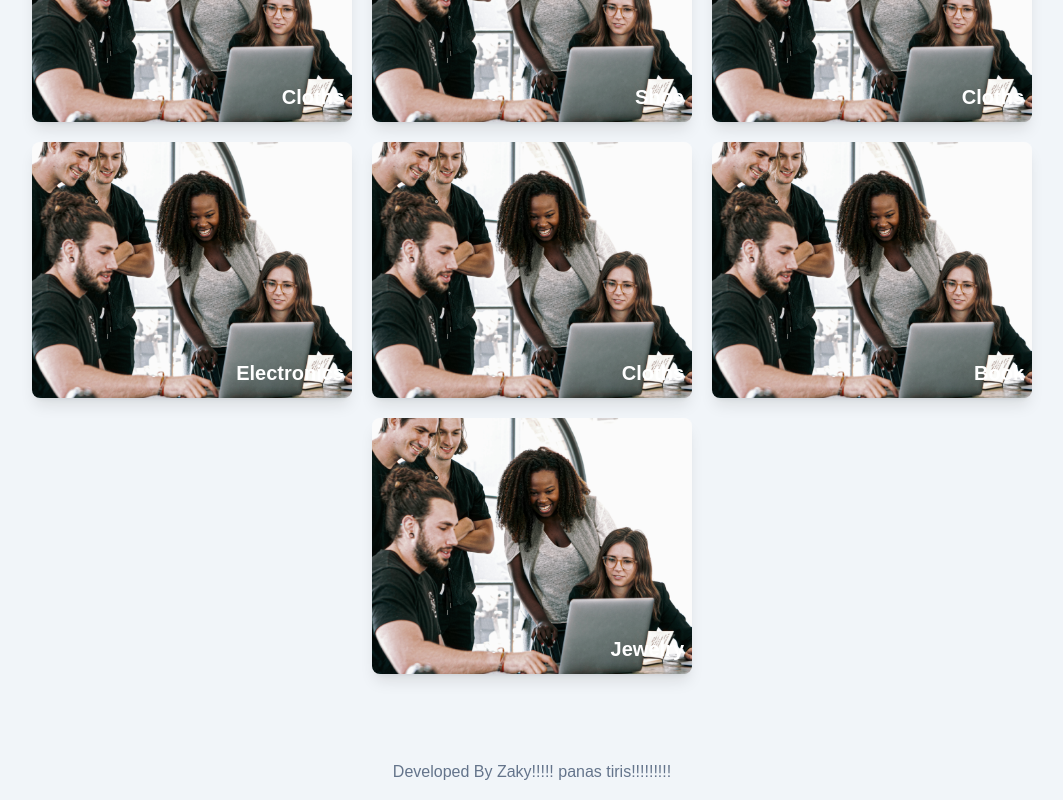
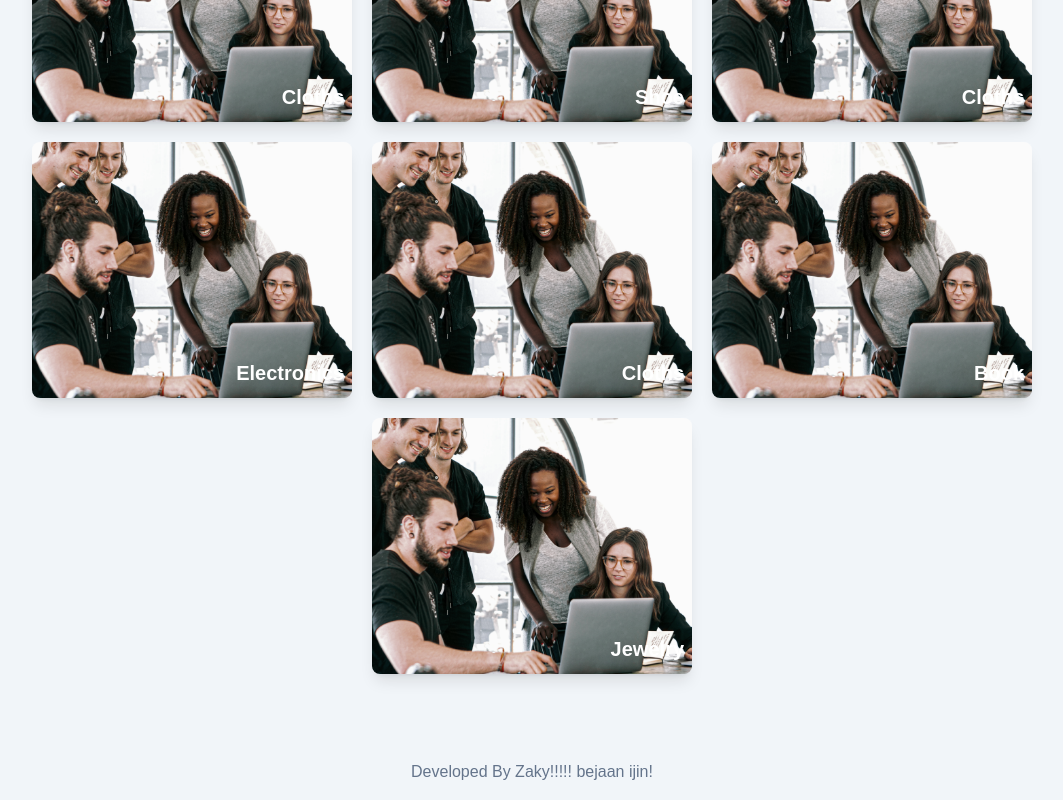
Before and after one commit to Lietreum/MESAN, a React (Vite) app: page / in a window 1280 px wide. Shown: the part 815-1615 px from the top of the page, without its empty margins (108-1171 px from the left). Built offline with nearby package versions, Linux system fonts and the light colour scheme.

Commit message:
footr chng

```diff
--- a/src/components/user/Footer/Footer.tsx
+++ b/src/components/user/Footer/Footer.tsx
@@ -3,7 +3,7 @@ import React from 'react';
 const Footer: React.FC = () => {
     return (
         <footer className="bg-transparent text-center py-4">
-            <p className="text-gray-600">Developed By Zaky!!!!! panas tiris!!!!!!!!!</p>
+            <p className="text-gray-600">Developed By Zaky!!!!! bejaan ijin!</p>
         </footer>
     );
 };
```
Also changed, not shown: 1 other file (tests, documents, lock files or other folders).
